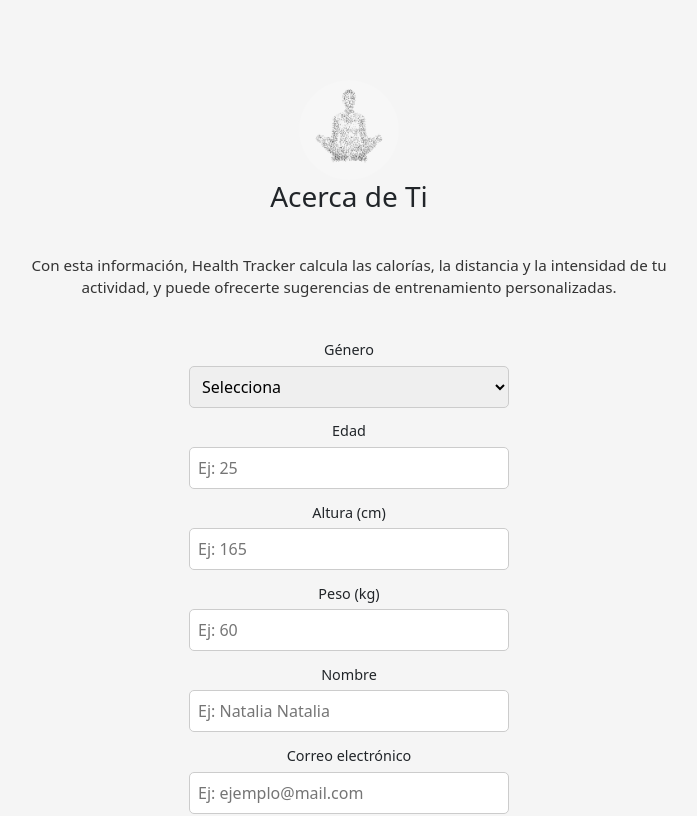
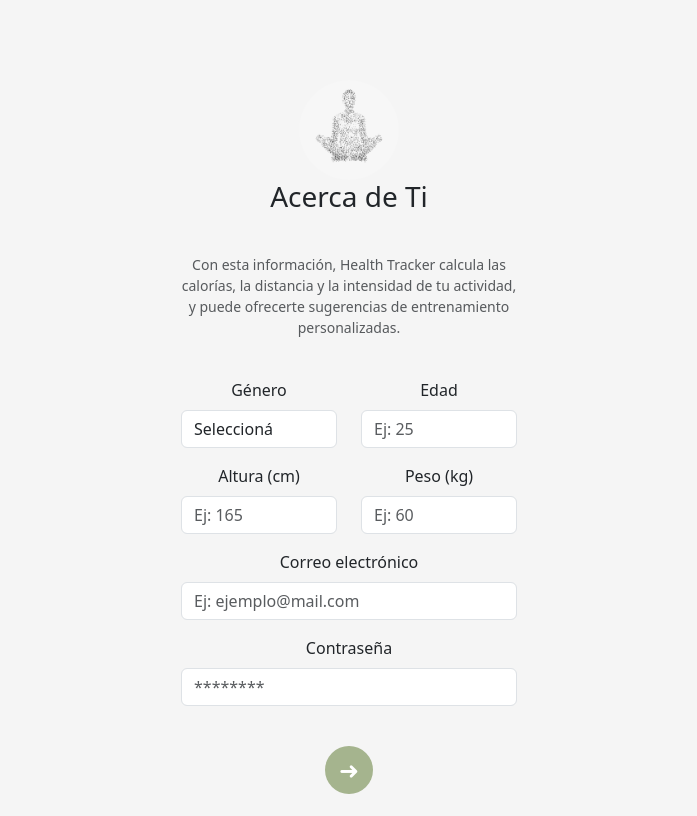
Before and after one commit to lujanmaccari/healthTracker, a React (Vite) app: page /aboutYou in a window 1280 px wide. Shown: the top 816 px of the page, without its empty margins (291-988 px from the left). Built offline with nearby package versions, Linux system fonts and the light colour scheme; no server answers.

Commit message:
Se corrige el aboutYou

```diff
--- a/src/screens/AboutYou.jsx
+++ b/src/screens/AboutYou.jsx
@@ -1,103 +1,87 @@
+import { Container, Button } from "react-bootstrap";
+import { Formik, Form, Field, ErrorMessage } from "formik";
+import * as Yup from "yup";
+
 import meditationImg from "../assets/meditationSmall.jpeg";
-import Button from "react-bootstrap/Button";
-import { Formik, Form, Field, ErrorMessage } from "formik";
 import { supabase } from "../../supabaseClient";
 import { useNavigate } from "react-router-dom";
 import { useToast } from "../contexts/ToastContext";
 
-import * as Yup from "yup";
-
 const AboutYou = () => {
-  const labelStyle = {
-    fontSize: "0.9rem",
-    marginBottom: "0.3rem",
-    display: "block",
-  };
-
-  const fieldStyle = {
-    width: "100%",
-    padding: "0.5rem",
-    marginBottom: "0.8rem",
-    borderRadius: "5px",
-    border: "1px solid #ccc",
-  };
-
-  const validationSchema = Yup.object({
-    email: Yup.string().email("Correo inválido").required("Requerido"),
-    password: Yup.string().min(6, "Mínimo 6 caracteres").required("Requerido"),
-    gender: Yup.string().required("Requerido"),
-    age: Yup.number().positive("Debe ser positivo").required("Requerido"),
-    name: Yup.string().required("Requerido"),
-    height: Yup.number().positive("Debe ser positivo").required("Requerido"),
-    weight: Yup.number().positive("Debe ser positivo").required("Requerido"),
-  });
-
   const navigate = useNavigate();
   const { showToast } = useToast();
 
-  const handleSubmit = async ({ email, password, name, gender, age }) => {
-    const { data: signUpData, error: signUpError } = await supabase.auth.signUp(
-      {
+  const validationSchema = Yup.object({
+    gender: Yup.string().required("Requerido"),
+    age: Yup.number().positive("Debe ser positivo").required("Requerido"),
+    height: Yup.number().positive("Debe ser positivo").required("Requerido"),
+    weight: Yup.number().positive("Debe ser positivo").required("Requerido"),
+    email: Yup.string().email("Correo inválido").required("Requerido"),
+    password: Yup.string().min(6, "Mínimo 6 caracteres").required("Requerido"),
+  });
+
+  const handleSubmit = async (values) => {
+    try {
+      const { email, password, gender, age, height, weight } = values;
+
+      // 1. Crear usuario en Supabase Auth
+      const { data: signUpData, error: signUpError } = await supabase.auth.signUp({
         email,
         password,
-      }
-    );
+      });
 
       if (signUpError) {
+        console.error(signUpError);
         showToast(
-        "Hubo un error al registrarse. Verificá que el email y la contraseña tengan el formato correcto. También puede que ya exista una cuenta registrada con este correo electrónico."
+          "Error al registrarse. El correo puede ya estar en uso o los datos no son válidos."
         );
-      console.error(signUpError);
         return;
       }
 
       const userId = signUpData.user?.id;
-
       if (!userId) {
+        showToast("No se pudo obtener el ID del usuario.");
         return;
       }
 
+      // 2. Insertar datos adicionales en la tabla users
       const { error: insertError } = await supabase.from("users").insert([
         {
           id: userId,
-        name,
+          email,
           gender,
-        email,
           age,
+          height,
+          weight,
         },
       ]);
 
       if (insertError) {
-      showToast(
-        "Hubo un error al registrarse. Verificá que el email y la contraseña tengan el formato correcto. También puede que ya exista una cuenta registrada con este correo electrónico."
-      );
-
         console.error(insertError);
+        showToast("Error al guardar los datos del perfil.");
         return;
       }
 
-    console.log("Usuario registrado y datos guardados en la tabla users");
-    showToast(
-      "El registro fue exitoso. Por favor, revisá tu correo electrónico y confirmá tu cuenta para poder continuar.",
-      "success"
-    );
-    navigate("/");
+      // 3. Éxito
+      showToast("¡Registro exitoso! Revisa tu correo para confirmar tu cuenta.", "success");
+      navigate("/home");
+    } catch (err) {
+      console.error(err);
+      showToast("Ocurrió un error inesperado.");
+    }
   };
 
   return (
-    <div
+    <Container
       className="d-flex flex-column align-items-center mt-3 gap-3"
       style={{
+        maxWidth: "400px",
         minHeight: "100vh",
-        display: "flex",
-        flexDirection: "column",
-        justifyContent: "start",
-        alignItems: "center",
         backgroundColor: "#f5f5f5",
         padding: "2rem",
       }}
     >
-      <div className="mb-2">
+      <div className="mb-2 text-center">
         <img
           src={meditationImg}
           alt="Userexample"
@@ -111,18 +95,9 @@ const AboutYou = () => {
         <h3 className="mb-3">Acerca de Ti</h3>
       </div>
 
-      <p
-        style={{
-          textAlign: "center",
-          maxWidth: "700px",
-          fontSize: "0.95rem",
-          color: "#333",
-          marginBottom: "1.5rem",
-        }}
-      >
-        Con esta información, Health Tracker calcula las calorías, la distancia
-        y la intensidad de tu actividad, y puede ofrecerte sugerencias de
-        entrenamiento personalizadas.
+      <p className="text-center text-muted small mb-4">
+        Con esta información, Health Tracker calcula las calorías, la distancia y la intensidad
+        de tu actividad, y puede ofrecerte sugerencias de entrenamiento personalizadas.
       </p>
 
       <Formik
@@ -131,113 +106,105 @@ const AboutYou = () => {
           age: "",
           height: "",
           weight: "",
-          name: "",
           email: "",
           password: "",
         }}
         validationSchema={validationSchema}
         onSubmit={handleSubmit}
       >
-        <Form style={{ width: "100%", maxWidth: "320px" }}>
-          <label style={labelStyle}>Género</label>
-          <Field as="select" name="gender" style={fieldStyle}>
-            <option value="">Selecciona</option>
+        <Form className="w-100">
+          <div className="row">
+            {/* Columna izquierda */}
+            <div className="col-6 mb-3">
+              <label className="form-label">Género</label>
+              <Field as="select" name="gender" className="form-control">
+                <option value="">Seleccioná</option>
                 <option value="Femenino">Femenino</option>
                 <option value="Masculino">Masculino</option>
                 <option value="Otro">Otro</option>
               </Field>
-          <ErrorMessage
-            name="gender"
-            component="div"
-            style={{ color: "red" }}
-          />
+              <ErrorMessage name="gender" component="div" className="text-danger small" />
+            </div>
 
-          <label style={labelStyle}>Edad</label>
+            <div className="col-6 mb-3">
+              <label className="form-label">Edad</label>
               <Field
                 name="age"
                 type="number"
                 placeholder="Ej: 25"
-            min="0"
-            style={fieldStyle}
+                className="form-control"
               />
-          <ErrorMessage name="age" component="div" style={{ color: "red" }} />
+              <ErrorMessage name="age" component="div" className="text-danger small" />
+            </div>
 
-          <label style={labelStyle}>Altura (cm)</label>
+            <div className="col-6 mb-3">
+              <label className="form-label">Altura (cm)</label>
               <Field
                 name="height"
                 type="number"
                 placeholder="Ej: 165"
-            min="0"
-            style={fieldStyle}
+                className="form-control"
               />
-          <ErrorMessage
-            name="height"
-            component="div"
-            style={{ color: "red" }}
-          />
+              <ErrorMessage name="height" component="div" className="text-danger small" />
+            </div>
 
-          <label style={labelStyle}>Peso (kg)</label>
+            <div className="col-6 mb-3">
+              <label className="form-label">Peso (kg)</label>
               <Field
                 name="weight"
                 type="number"
                 placeholder="Ej: 60"
-            min="0"
-            style={fieldStyle}
+                className="form-control"
               />
-          <ErrorMessage
-            name="weight"
-            component="div"
-            style={{ color: "red" }}
-          />
+              <ErrorMessage name="weight" component="div" className="text-danger small" />
+            </div>
 
-          <label style={labelStyle}>Nombre</label>
-          <Field
-            name="name"
-            type="text"
-            placeholder="Ej: Natalia Natalia"
-            style={fieldStyle}
-          />
-          <ErrorMessage name="name" component="div" style={{ color: "red" }} />
-
-          <label style={labelStyle}>Correo electrónico</label>
+            <div className="col-12 mb-3">
+              <label className="form-label">Correo electrónico</label>
               <Field
                 name="email"
                 type="email"
                 placeholder="Ej: ejemplo@mail.com"
-            style={fieldStyle}
+                className="form-control"
               />
-          <ErrorMessage name="email" component="div" style={{ color: "red" }} />
+              <ErrorMessage name="email" component="div" className="text-danger small" />
+            </div>
 
-          <label style={labelStyle}>Contraseña</label>
+            <div className="col-12 mb-3">
+              <label className="form-label">Contraseña</label>
               <Field
                 name="password"
                 type="password"
                 placeholder="********"
-            style={fieldStyle}
+                className="form-control"
               />
-          <ErrorMessage
-            name="password"
-            component="div"
-            style={{ color: "red" }}
-          />
+              <ErrorMessage name="password" component="div" className="text-danger small" />
+            </div>
+          </div>
 
-          <div style={{ marginTop: "2rem", textAlign: "center" }}>
+          <div className="d-flex justify-content-center mt-4">
             <Button
+              type="submit"
               style={{
-                background:
-                  "linear-gradient(to right, #d3dec3,rgb(165, 180, 142))",
-                borderColor: "rgb(180, 190, 164)",
-                color: "#fff",
+                backgroundColor: "#a5b48e",
+                borderRadius: "50%",
+                width: "48px",
+                height: "48px",
+                padding: 0,
+                fontSize: "1.5rem",
+                lineHeight: "1.5rem",
+                display: "flex",
+                justifyContent: "center",
+                alignItems: "center",
+                border: "none",
               }}
-              type="submit"
-              className="w-100 mb-3"
             >
-              Iniciar Sesión
+              ➜
             </Button>
           </div>
         </Form>
       </Formik>
-    </div>
+    </Container>
   );
 };
 
```
Lines whose indentation alone changed are shown as unchanged.
